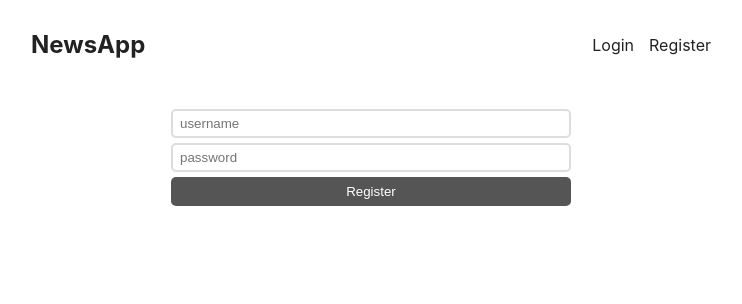
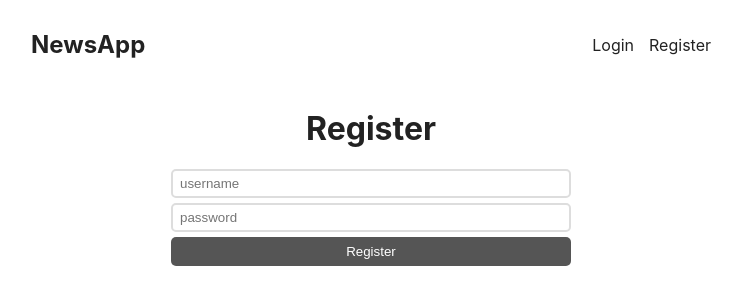
Before and after one commit to GavinGattuso/Project_3, a React (Create React App) app: page /register in a window 1280 px wide. Shown: the top 304 px of the page, without its empty margins (269-1011 px from the left). Built offline with nearby package versions, Linux system fonts and the light colour scheme; the HTML template or start-up script is replaced by a standard one.

Commit message:
start Authentication

```diff
--- a/package.json
+++ b/package.json
@@ -6,6 +6,8 @@
     "@testing-library/jest-dom": "^5.16.5",
     "@testing-library/react": "^13.4.0",
     "@testing-library/user-event": "^13.5.0",
+    "cors": "^2.8.5",
+    "express": "^4.18.2",
     "react": "^18.2.0",
     "react-dom": "^18.2.0",
     "react-router-dom": "^6.14.1",
--- a/src/pages/LoginPage.js
+++ b/src/pages/LoginPage.js
@@ -1,6 +1,7 @@
 export default function LoginPage () {
     return (
-    <form className="Login">
+    <form className="login">
+        <h1>Login</h1>
         <input type='text' placeholder='username'/>
         <input type='password' placeholder='password'/>
         <button>Login</button>
--- a/src/pages/RegisterPage.js
+++ b/src/pages/RegisterPage.js
@@ -1,8 +1,27 @@
+import { useState } from "react"
+
 export default function RegisterPage (){
+    const [username, setUsername] = useState('')
+    const [password, setPassword] = useState('')
+    async function register(ev){
+        ev.preventDefault()
+       await fetch('http://localhost:4000/register', {
+            method: 'POST',
+            body: JSON.stringify({username,password}),
+            headers: {'Content-Type' :'application/json'},
+        })
+     }
     return(
-    <form className="register">
-        <input type='text' placeholder='username'/>
-        <input type='password' placeholder='password'/>
+    <form className="register" onSubmit={register}>
+        <h1>Register</h1>
+        <input type='text'
+               placeholder='username'
+               value={username}
+               onChange= {ev => setUsername(ev.target.value)}/>
+        <input type='password'
+        placeholder='password'
+        value={password}
+        onChange= {ev => setPassword(ev.target.value)}/>
         <button>Register</button>
     </form>
     )
```
Also changed, not shown: api/index.js (added, +13 -0 lines), 1 other file (tests, documents, lock files or other folders).
